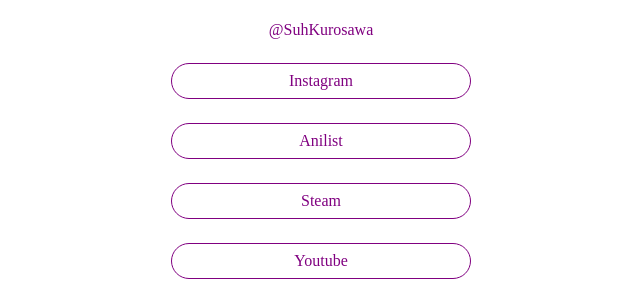
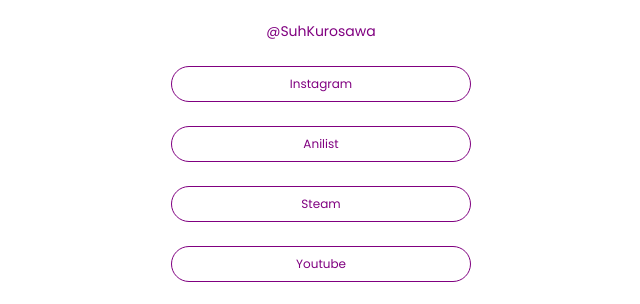
Before and after one commit to SuhKurosawa/Social-Tree, a plain HTML site: page index.html in a window 1280 px wide. Shown: the part 319-623 px from the top of the page, 319-959 px from the left. Drawn offline with Linux system fonts and the light colour scheme.

Commit message:
Add files via upload

```diff
--- a/index.css
+++ b/index.css
@@ -7,7 +7,11 @@
     margin: 0px;
     background-color:white;
    }
+   a{
+    font-size: 12px;
+    font-family: 'Poppins', sans-serif;
 
+   }
    .icon {
     background-image: url(https://i.imgur.com/KgfjXOV.jpg);
     background-size:cover;
@@ -22,6 +26,8 @@
     margin: 16px auto;
    }
    text{
+    font-family: 'Poppins', sans-serif;
+    font-size: 14px;
     margin: 24px;
     text-align: center;
     display: block;
--- a/index.html
+++ b/index.html
@@ -6,6 +6,9 @@
     <meta name="viewport" content="width=device-width, initial-scale=1.0">
     <title>Social Link</title>
     <link rel="stylesheet" href="index.css" />
+    <link rel="preconnect" href="https://fonts.googleapis.com">
+    <link rel="preconnect" href="https://fonts.gstatic.com" crossorigin>
+    <link href="https://fonts.googleapis.com/css2?family=Poppins&display=swap" rel="stylesheet">
 </head>
 <body>
     <a href="https://i.imgur.com/KgfjXOV.jpg" target="_blank" class="icon"></a>
```
